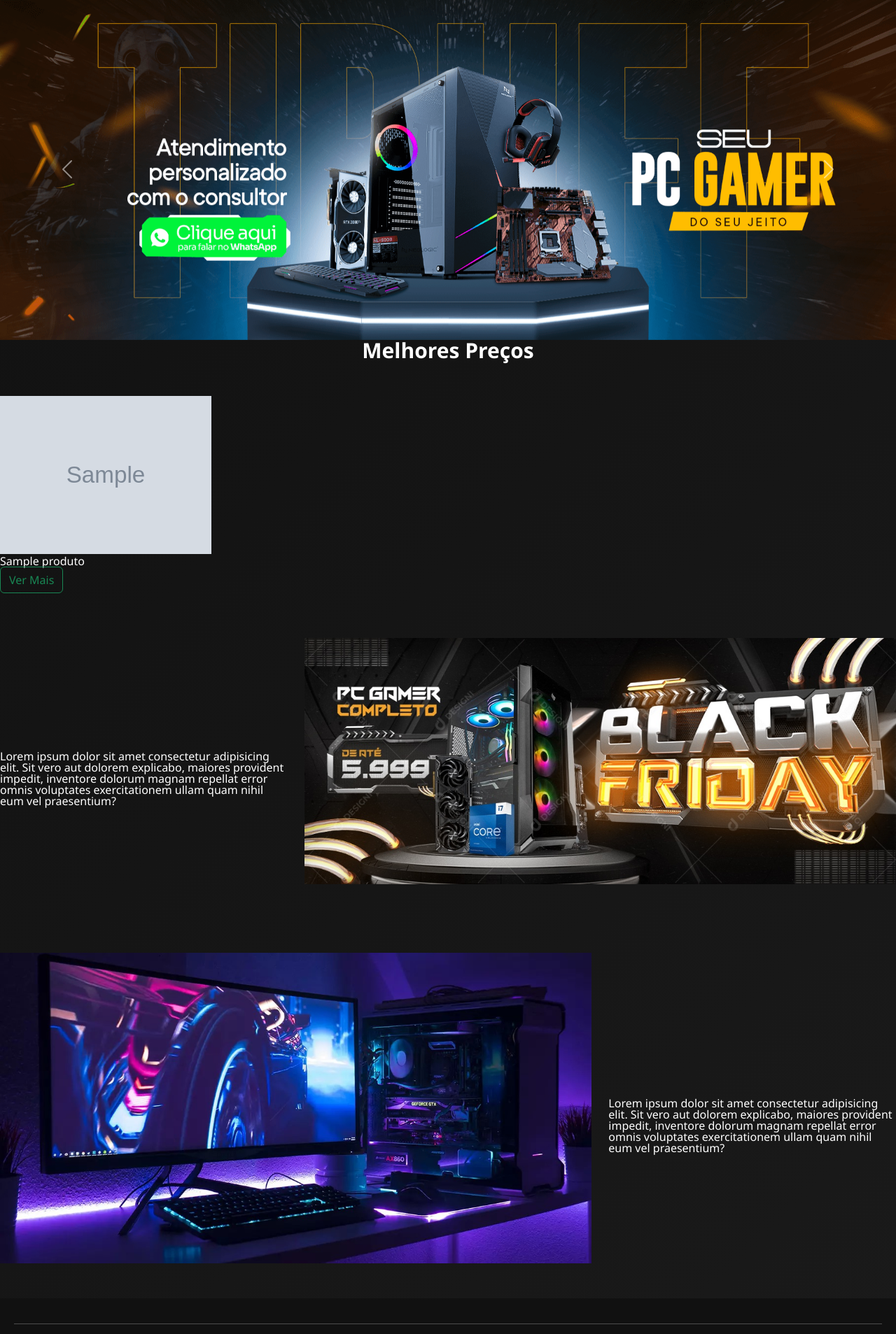
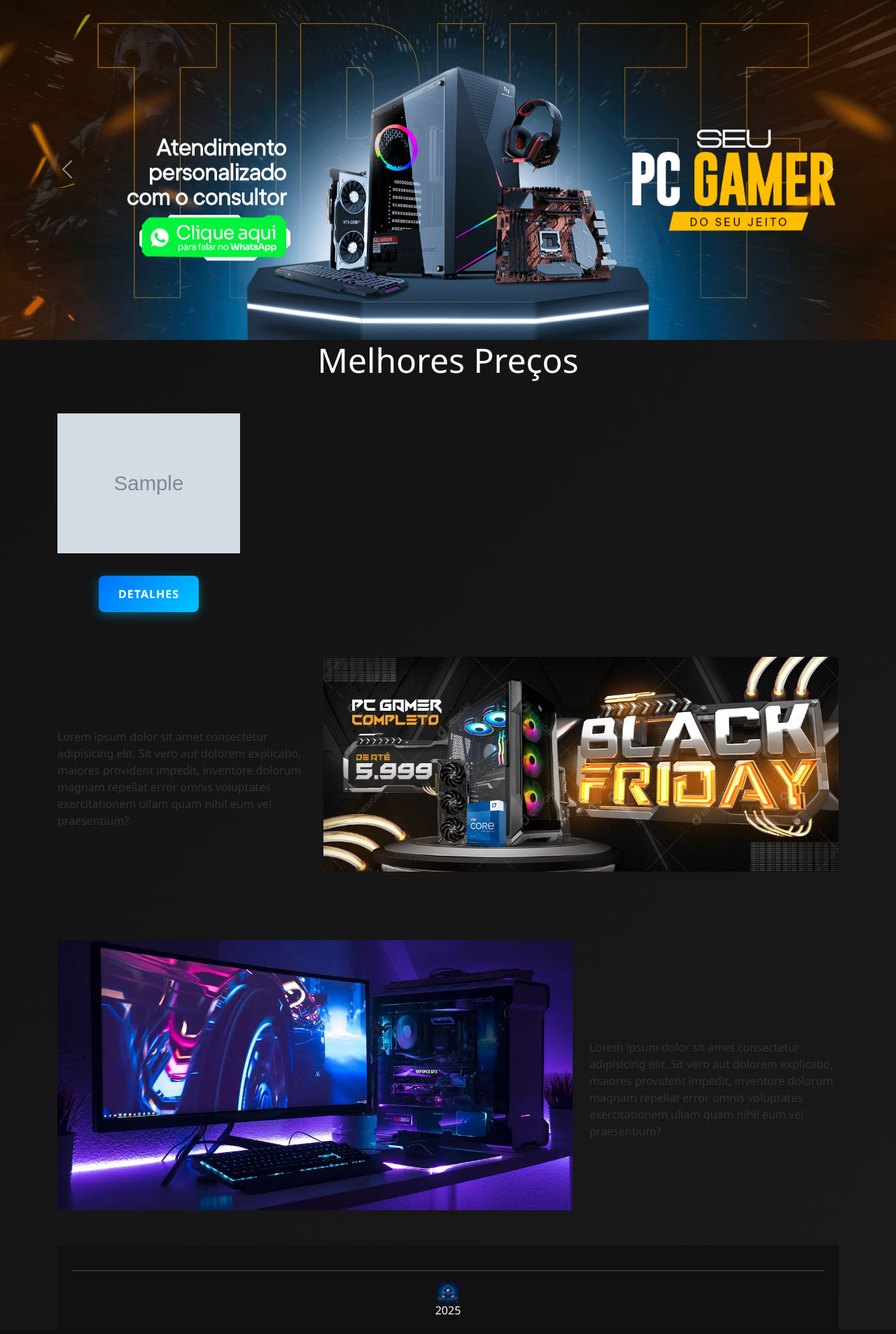
Before and after one commit to gustavo2606/setupshopp, a PHP site: page / in a window 1280 px wide. Shown: the part 682-2589 px from the top of the page at 70% size. After the commit the page ends 2562 px from the top, so only its background shows below. Run offline with PHP 8.4, Linux system fonts and the light colour scheme; tables that the repository leaves empty or names only in its code hold one stand-in row (values such as "Sample post"); grey boxes marked "Sample" are stand-in pictures.

Commit message:
bom site finalizado com sucesso

```diff
--- /dev/null
+++ b/banner.php
@@ -0,0 +1,21 @@
+<div id="carouselExample" class="carousel slide">
+    <div class="carousel-inner">
+        <div class="carousel-item active">
+            <img src="img/banner.png" class="d-block w-100" alt="...">
+        </div>
+        <div class="carousel-item">
+            <img src="img/banner.png" class="d-block w-100" alt="...">
+        </div>
+        <div class="carousel-item">
+            <img src="img/banner.png" class="d-block w-100" alt="...">
+        </div>
+    </div>
+    <button class="carousel-control-prev" type="button" data-bs-target="#carouselExample" data-bs-slide="prev">
+        <span class="carousel-control-prev-icon" aria-hidden="true"></span>
+        <span class="visually-hidden">Previous</span>
+    </button>
+    <button class="carousel-control-next" type="button" data-bs-target="#carouselExample" data-bs-slide="next">
+        <span class="carousel-control-next-icon" aria-hidden="true"></span>
+        <span class="visually-hidden">Next</span>
+    </button>
+</div>
--- a/estilo.css
+++ b/estilo.css
@@ -245,12 +245,89 @@ body {
     justify-content: space-around;
 }
 
-.foto{
+.foto {
     width: 350px;
     height: 240px;
 }
 
-.fotoss{
-    width: 500px;
-    height: 300px;
+.fotosss{
+    width: 400px;
+    height: 200px;
+    margin-bottom: 30px;
 }
+
+.fotoss {
+    max-width: 100%;
+    border-radius: 12px;
+    box-shadow: 0 4px 10px rgba(0, 0, 0, 0.15);
+    transition: transform 0.3s ease;
+}
+
+.fotoss:hover {
+    transform: scale(1.05);
+}
+
+h2.text-start {
+    color: #0072ff;
+    /* Azul tecnológico */
+    margin-bottom: 20px;
+    font-weight: 700;
+    font-family: 'Segoe UI', Tahoma, Geneva, Verdana, sans-serif;
+}
+
+p {
+    font-size: 16px;
+    line-height: 1.5;
+    color: #333;
+    margin-bottom: 10px;
+}
+
+p strong {
+    color: #0072ff;
+    text-transform: uppercase;
+    margin-right: 6px;
+}
+
+.row.mx-5.mt-5 {
+    background-color: #f9faff;
+    border-radius: 15px;
+    padding: 30px;
+    box-shadow: 0 8px 20px rgba(0, 114, 255, 0.2);
+}
+
+.btn {
+    background: linear-gradient(135deg, #0072ff, #00c6ff);
+    /* degrade azul moderno */
+    color: #fff;
+    padding: 14px 28px;
+    border: none;
+    border-radius: 8px;
+    font-weight: 600;
+    font-size: 16px;
+    box-shadow: 0 4px 15px rgba(0, 198, 255, 0.4);
+    cursor: pointer;
+    transition: all 0.3s ease;
+    letter-spacing: 1px;
+    text-transform: uppercase;
+}
+
+.btn-tech:hover {
+    background: linear-gradient(135deg, #005bbb, #009acc);
+    box-shadow: 0 6px 20px rgba(0, 154, 204, 0.6);
+    transform: translateY(-3px);
+}
+
+.btn-voltar {
+    display: inline-block;
+    padding: 10px 20px;
+    background-color: #0072ff;
+    color: white;
+    text-decoration: none;
+    border-radius: 6px;
+    font-weight: 600;
+    transition: background-color 0.3s ease;
+  }
+
+  .btn-voltar:hover {
+    background-color: #005bbb;
+  }
--- a/index.php
+++ b/index.php
@@ -1,55 +1,21 @@
 <?php
 include "cabecalho.php";
+include "banner.php";
 ?>
-
-
-<div id="carouselExample" class="carousel slide">
-    <div class="carousel-inner">
-        <div class="carousel-item active">
-            <img src="img/banner.png" class="d-block w-100" alt="...">
-        </div>
-        <div class="carousel-item">
-            <img src="img/banner.png" class="d-block w-100" alt="...">
-        </div>
-        <div class="carousel-item">
-            <img src="img/banner.png" class="d-block w-100" alt="...">
-        </div>
-    </div>
-    <button class="carousel-control-prev" type="button" data-bs-target="#carouselExample" data-bs-slide="prev">
-        <span class="carousel-control-prev-icon" aria-hidden="true"></span>
-        <span class="visually-hidden">Previous</span>
-    </button>
-    <button class="carousel-control-next" type="button" data-bs-target="#carouselExample" data-bs-slide="next">
-        <span class="carousel-control-next-icon" aria-hidden="true"></span>
-        <span class="visually-hidden">Next</span>
-    </button>
-</div>
-
-<h2 class="letra1 ">Melhores Preços</h2>
 
 
 
 
+
+
+<div class="container">
+    <h2 class="display-5 text-center mb-5">Melhores Preços</h2>
+
     <div class="row mb-5">
         <?php
+        include "conexao.php";
 
-
-
-    $servidor = 'localhost';
-    $bd = 'bd_loja';
-    $usuario = 'root';
-    $senha = '';
-
-    $conexao = mysqli_connect($servidor, $usuario, $senha, $bd);
-
-    if (!$conexao) {
-        die("deu ruim " . mysqli_connect_error());
-    }
-
-
-
-
-    $sql = "select * from produtos order by avaliacao desc limit 4";
+        $sql = "select * from produtos order by descricao,preco desc limit 4";
         $resultado = mysqli_query($conexao, $sql);
 
         // echo "<pre>";
@@ -57,11 +23,10 @@ include "cabecalho.php";
         // exit();
         while ($linha = mysqli_fetch_assoc($resultado)) {
             ?>
-        <div class="col-3">
-            <img src="<?= $linha['foto'] ?>" class="img-fluid">
-            <h3><?= $linha['nome']; ?></h3>
+            <div class="col-3 text-center">
+                <img src="<?= $linha['foto'] ?>" class="img-fluid fotosss">
+                <a href="itens.php?id=<?= $linha['id']; ?>" class="btn btn-outline-success mb-3 btn">Detalhes</a>
 
-            <a href="itens.php?id=<?= $linha['id']; ?>" class="btn btn-outline-success mb-3">Ver Mais</a>
             </div>
             <?php
         }
@@ -69,7 +34,6 @@ include "cabecalho.php";
         ?>
 
     </div>
-
 
     <div class="row mt-5">
         <div class="col-4 align-content-center">
--- a/itens.php
+++ b/itens.php
@@ -42,6 +42,7 @@ while ($linha = mysqli_fetch_assoc($resultado)) {
     $quantidade_estoque = $linha["quantidade_estoque"];
     $data_cadastro = $linha["data_cadastro"];
     $foto = $linha["foto"];
+
 }
 
 
@@ -66,6 +67,7 @@ mysqli_close($conexao);
             <p><strong>preco:</strong> <?= $preco ?></p>
             <p><strong>quantidade_estoque:</strong> <?= $quantidade_estoque ?></p>
             <p><strong>data_cadastro</data>:</strong> <?= $data_cadastro ?></p>
+            <a href="index.php" class="btn-voltar">← Voltar para página principal</a>
         </div>
     </div>
 </div>
--- a/rodape.php
+++ b/rodape.php
@@ -1,6 +1,6 @@
 <footer class="footer">
         <hr>
-        <img src="" alt="Rodape" width="30">
+        <img src="img/iconeroda.png" alt="Rodape" width="30"><br>
         <small>
             <?php echo date ("Y"); ?>
         </small>
```
Also changed, not shown: img/iconeroda.png (added). Lines whose indentation alone changed are shown as unchanged.
